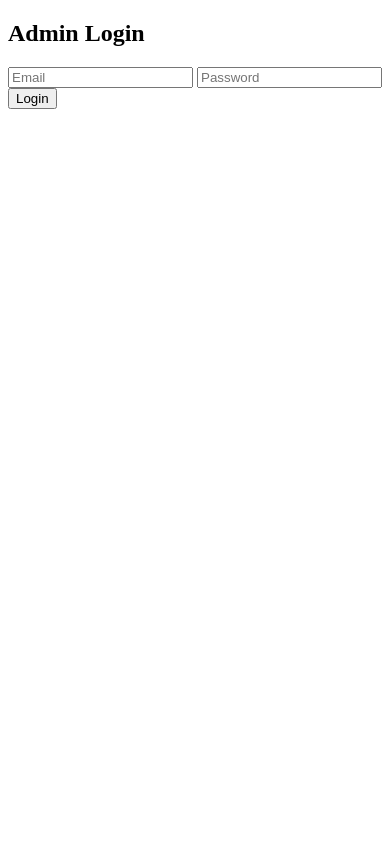
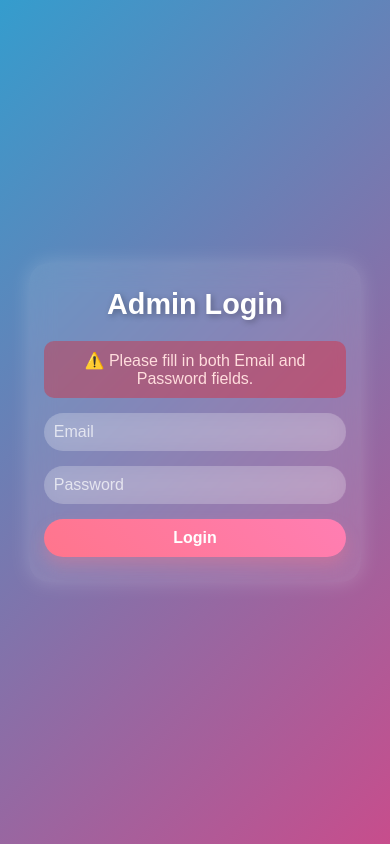
Before and after one commit to AlwinAntonyThekkeveetile/Insure-Graycodder, a website: page login.html in a window 390 px wide. Both pictures are taken after a click on the button "Login". Drawn offline with Linux system fonts and the light colour scheme; no server answers.

Commit message:
Designed Login page

```diff
--- /dev/null
+++ b/css/stylelogin.css
@@ -0,0 +1,134 @@
+ /* General Reset */
+ * {
+    margin: 0;
+    padding: 0;
+    box-sizing: border-box;
+    font-family: 'Poppins', sans-serif;
+}
+
+/* Body Styling */
+body {
+    display: flex;
+    justify-content: center;
+    align-items: center;
+    height: 100vh;
+    background: linear-gradient(-45deg, #ee7752, #e73c7e, #23a6d5, #23d5ab);
+    background-size: 400% 400%;
+    animation: gradientBG 12s ease infinite;
+    padding: 20px;
+}
+
+@keyframes gradientBG {
+    0% { background-position: 0% 50%; }
+    50% { background-position: 100% 50%; }
+    100% { background-position: 0% 50%; }
+}
+
+/* Login Container */
+.container {
+    background: rgba(255, 255, 255, 0.1);
+    backdrop-filter: blur(12px);
+    padding: 40px 30px;
+    border-radius: 20px;
+    box-shadow: 0 0 20px rgba(255, 255, 255, 0.2);
+    width: 100%;
+    max-width: 400px;
+    text-align: center;
+}
+
+/* Heading */
+h2 {
+    color: #fff;
+    font-size: 2.5rem;
+    margin-bottom: 20px;
+    text-shadow: 2px 2px 6px rgba(0, 0, 0, 0.3);
+}
+
+/* Input Fields */
+.input-group {
+    width: 100%;
+    position: relative;
+    margin: 15px 0;
+}
+
+input {
+    width: 100%;
+    padding: 12px;
+    border: none;
+    border-radius: 25px;
+    background: rgba(255, 255, 255, 0.2);
+    backdrop-filter: blur(10px);
+    color: #fff;
+    font-size: 1rem;
+    outline: none;
+    transition: background 0.3s ease, box-shadow 0.3s ease;
+}
+
+input::placeholder {
+    color: rgba(255, 255, 255, 0.7);
+}
+
+input:focus {
+    background: rgba(255, 255, 255, 0.3);
+    box-shadow: 0 0 10px rgba(255, 255, 255, 0.4);
+}
+
+/* Error Message */
+.error-msg {
+    color: #ffdddd;
+    background: rgba(255, 0, 0, 0.3);
+    padding: 10px;
+    border-radius: 10px;
+    display: none;
+    margin-bottom: 15px;
+}
+
+/* Login Button */
+button {
+    width: 100%;
+    padding: 14px;
+    border: none;
+    border-radius: 30px;
+    background: linear-gradient(45deg, #ff758c, #ff7eb3);
+    color: #fff;
+    font-size: 1.2rem;
+    font-weight: bold;
+    cursor: pointer;
+    outline: none;
+    transition: all 0.3s ease-in-out;
+    box-shadow: 0 8px 15px rgba(255, 118, 136, 0.3);
+}
+
+button:hover {
+    transform: scale(1.05);
+    box-shadow: 0 0 20px rgba(255, 118, 136, 0.6);
+}
+
+/* Responsive Design */
+@media (max-width: 768px) {
+    .container {
+        width: 90%;
+        padding: 30px 20px;
+    }
+
+    h2 {
+        font-size: 2rem;
+    }
+
+    input,
+    button {
+        font-size: 1rem;
+        padding: 10px;
+    }
+}
+
+@media (max-width: 480px) {
+    .container {
+        width: 95%;
+        padding: 25px 15px;
+    }
+
+    h2 {
+        font-size: 1.8rem;
+    }
+}
--- a/login.html
+++ b/login.html
@@ -2,6 +2,7 @@
 <html lang="en">
 <head>
     <title>Admin Login</title>
+    <link href="css/stylelogin.css" rel="stylesheet" />
     <script type="module">
         import { initializeApp } from "https://www.gstatic.com/firebasejs/10.4.0/firebase-app.js";
         import { getAuth, signInWithEmailAndPassword } from "https://www.gstatic.com/firebasejs/10.4.0/firebase-auth.js";
@@ -23,6 +24,16 @@
         window.login = function () {
             const email = document.getElementById("email").value;
             const password = document.getElementById("password").value;
+            const errorMsg = document.getElementById("error-msg");
+
+            // Check if fields are empty
+            if (email === "" || password === "") {
+                errorMsg.innerText = "⚠️ Please fill in both Email and Password fields.";
+                errorMsg.style.display = "block";
+                return;
+            }
+
+             // Firebase authentication
 
             signInWithEmailAndPassword(auth, email, password)
                 .then(() => {
@@ -35,9 +46,21 @@
     </script>
 </head>
 <body>
-    <h2>Admin Login</h2>
-    <input type="email" id="email" placeholder="Email">
-    <input type="password" id="password" placeholder="Password">
+    <div class="container">
+        <h2>Admin Login</h2>
+
+        <!-- Error Message Display -->
+        <div id="error-msg" class="error-msg"></div>
+
+        <!-- Email Input -->
+        <div class="input-group">
+            <input type="email" id="email" placeholder="Email">
+        </div>
+
+        <!-- Password Input -->
+        <div class="input-group">
+            <input type="password" id="password" placeholder="Password">
+        </div>
     <button onclick="login()">Login</button>
 </body>
 </html>
```
